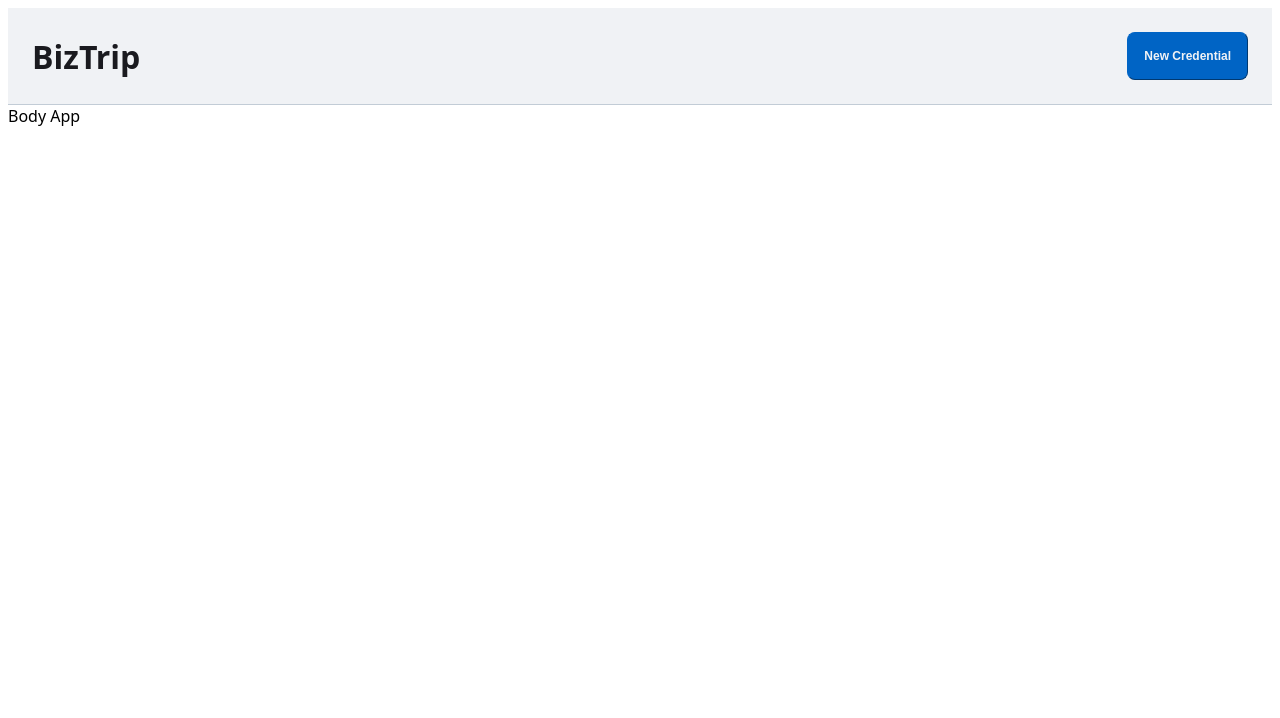
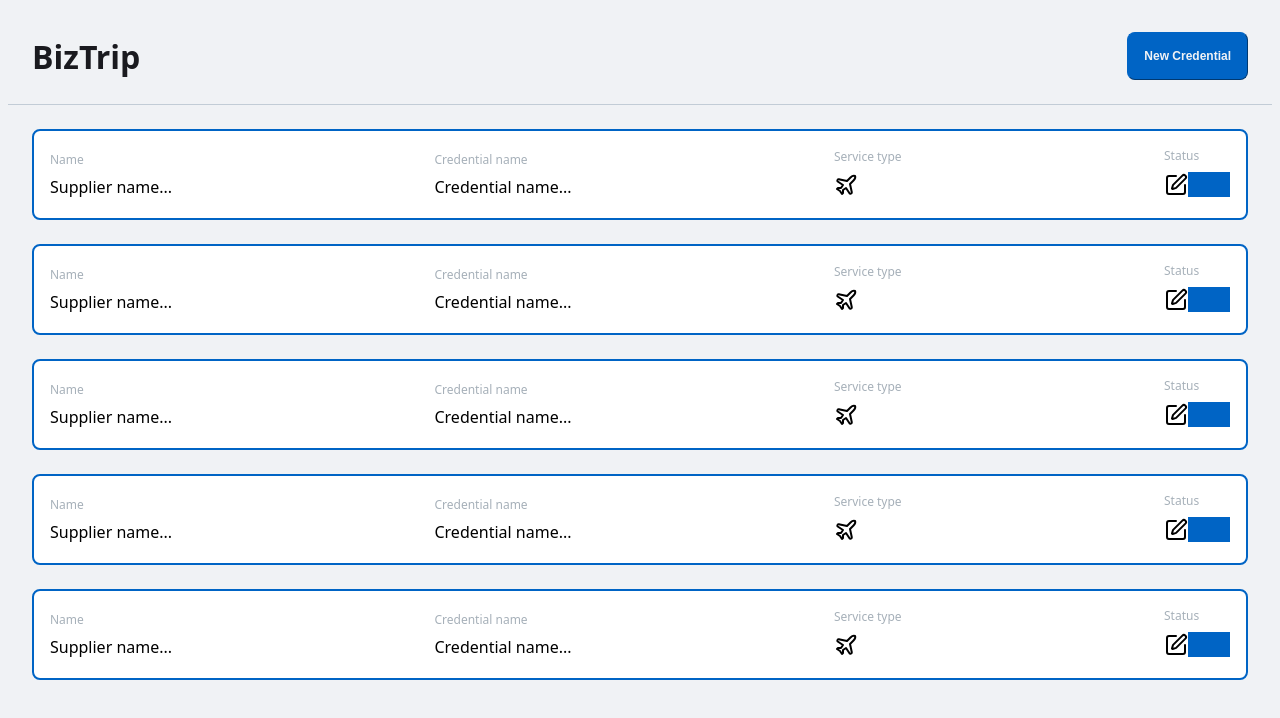
Before and after one commit to antoniovini47/biztrip-test, a React (Vite) app: page / in a window 1280 px wide. Shown: the top 718 px of the page. Built offline with nearby package versions, Linux system fonts and the light colour scheme.

Commit message:
feat: supplier list created

```diff
--- a/package.json
+++ b/package.json
@@ -13,6 +13,7 @@
   "dependencies": {
     "@radix-ui/react-dialog": "^1.1.7",
     "@radix-ui/react-select": "^2.1.7",
+    "@radix-ui/react-switch": "^1.1.4",
     "@stitches/react": "^1.2.8",
     "lucide-react": "^0.487.0",
     "radix-ui": "^1.2.0",
--- a/src/App.tsx
+++ b/src/App.tsx
@@ -1,7 +1,9 @@
+import SuppliersList from "./components/suppliers-list";
+
 function App() {
   return (
     <>
-      <>Body App</>
+      <SuppliersList />
     </>
   );
 }
--- /dev/null
+++ b/src/components/supplier-list-item.tsx
@@ -0,0 +1,82 @@
+import { styled } from "@stitches/react";
+import { Edit, Plane } from "lucide-react";
+import SwitchStyled from "./ui/SwitchStyled";
+import { theme } from "../../stitches.config";
+
+import { Supplier } from "../types/Supplier";
+
+const SupplierContainerStyled = styled("div", {
+  display: "flex",
+  flexDirection: "row",
+  justifyContent: "space-between",
+  alignItems: "center",
+  backgroundColor: theme.colors.white,
+  margin: theme.margin.lg,
+  padding: theme.padding.md,
+  borderRadius: theme.borderRadius.md,
+  border: `${theme.borderWidth.md} solid ${theme.colors.primary}`,
+  "&:hover": {
+    backgroundColor: theme.colors.light,
+    transform: "scale(1.005)",
+    transition: "background-color 300ms, transform 300ms",
+  },
+});
+
+const SupplierCollumContainerStyled = styled("div", {
+  display: "flex",
+  flexDirection: "column",
+  gap: theme.gap.sm,
+});
+
+const SupplierCollumTitleStyled = styled("p", {
+  fontSize: theme.fontSizes.sm,
+  color: theme.colors.secondaryOnHover,
+  margin: 0,
+});
+
+const SupplierCollumContentStyled = styled("p", {
+  fontSize: theme.fontSizes.md,
+  margin: 0,
+});
+
+type SupplierCollumContainerProps = {
+  title: string;
+  children: React.ReactNode;
+};
+
+const SupplierCollumContainer = ({ title, children }: SupplierCollumContainerProps) => {
+  return (
+    <SupplierCollumContainerStyled>
+      <SupplierCollumTitleStyled>{title}</SupplierCollumTitleStyled>
+      <SupplierCollumContentStyled>{children}</SupplierCollumContentStyled>
+    </SupplierCollumContainerStyled>
+  );
+};
+
+const SupplierListItem = (supplier: Supplier) => {
+  return (
+    <SupplierContainerStyled>
+      <SupplierCollumContainer title="Name" children={<>Supplier name...</>} />
+      <SupplierCollumContainer title="Credential name" children={<>Credential name...</>} />
+      <SupplierCollumContainer
+        title="Service type"
+        children={
+          <>
+            <Plane />
+          </>
+        }
+      />
+      <SupplierCollumContainer
+        title="Status"
+        children={
+          <>
+            <Edit />
+            <SwitchStyled />
+          </>
+        }
+      />
+    </SupplierContainerStyled>
+  );
+};
+
+export default SupplierListItem;
--- /dev/null
+++ b/src/components/suppliers-list.tsx
@@ -0,0 +1,13 @@
+import SupplierListItem from "./supplier-list-item";
+
+const SuppliersList = () => {
+  return (
+    <>
+      {Array.from({ length: 5 }).map((_, index) => (
+        <SupplierListItem key={index} />
+      ))}
+    </>
+  );
+};
+
+export default SuppliersList;
--- /dev/null
+++ b/src/components/ui/SwitchStyled.tsx
@@ -0,0 +1,24 @@
+import { styled } from "@stitches/react";
+import { Switch } from "radix-ui";
+import { theme } from "../../../stitches.config";
+
+const SwitchRootStyled = styled(Switch.Root, {
+  all: "unset",
+  width: 42,
+  height: 25,
+  backgroundColor: theme.colors.primary,
+});
+
+const SwitchThumbStyled = styled(Switch.Thumb, {
+  backgroundColor: theme.colors.primary,
+});
+
+const SwitchStyled = () => {
+  return (
+    <SwitchRootStyled>
+      <SwitchThumbStyled />
+    </SwitchRootStyled>
+  );
+};
+
+export default SwitchStyled;
--- /dev/null
+++ b/src/types/Supplier.ts
@@ -0,0 +1,6 @@
+export type Supplier = {
+  name?: string;
+  credentialName?: string;
+  serviceType?: string;
+  status?: string;
+};
--- a/stitches.config.ts
+++ b/stitches.config.ts
@@ -30,8 +30,17 @@ export const { styled, theme, globalCss } = createStitches({
       sm: "8px",
       md: "16px",
     },
+    margin: {
+      sm: "8px",
+      md: "16px",
+      lg: "24px",
+    },
     borderRadius: {
       md: "8px",
+    },
+    borderWidth: {
+      sm: "1px",
+      md: "2px",
     },
   },
 });
@@ -39,5 +48,6 @@ export const { styled, theme, globalCss } = createStitches({
 export const globalStyles = globalCss({
   ":root": {
     fontFamily: "system-ui, Inter",
+    backgroundColor: "$light",
   },
 });
```
Also changed, not shown: 1 other file (tests, documents, lock files or other folders).
